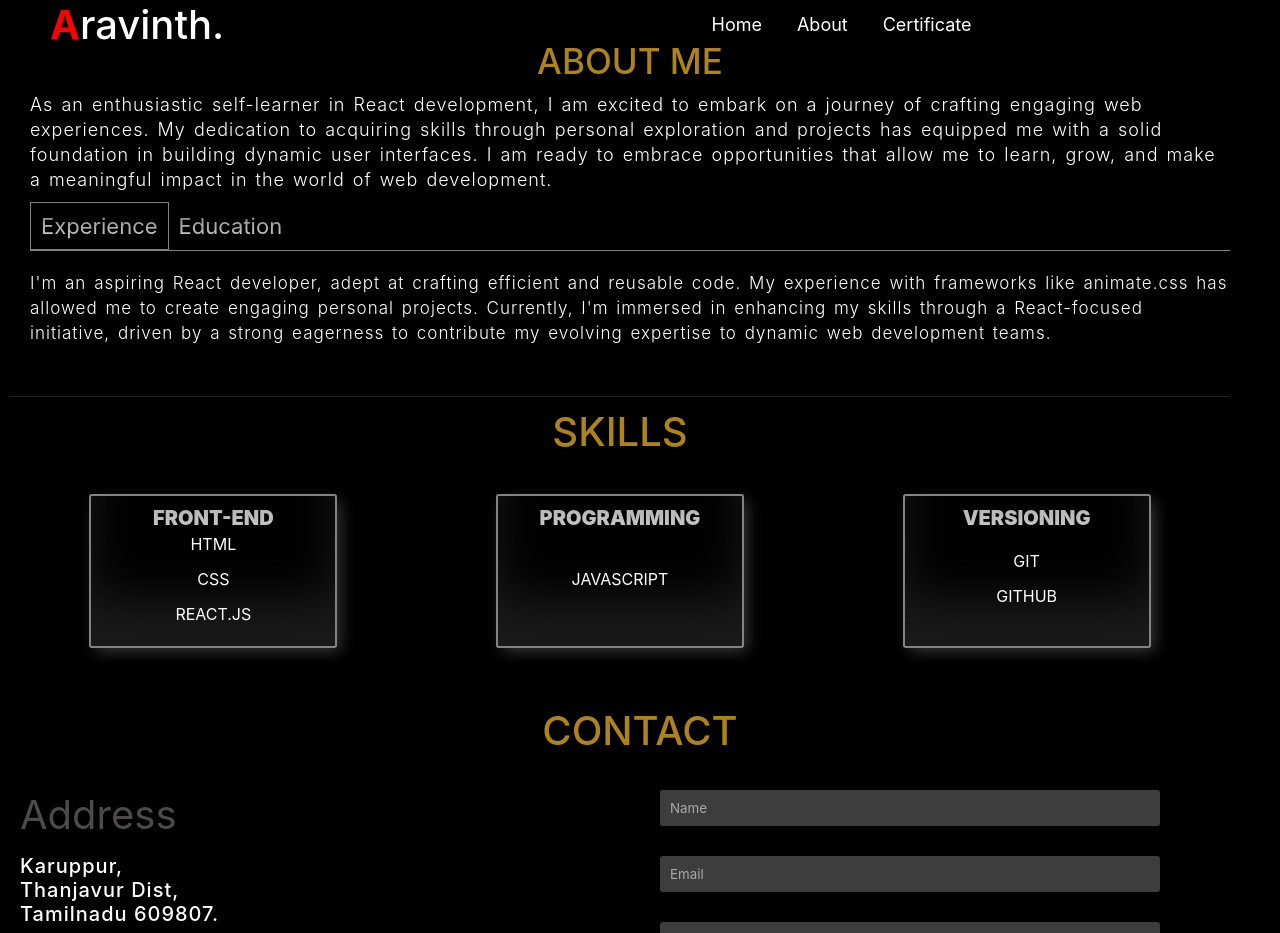
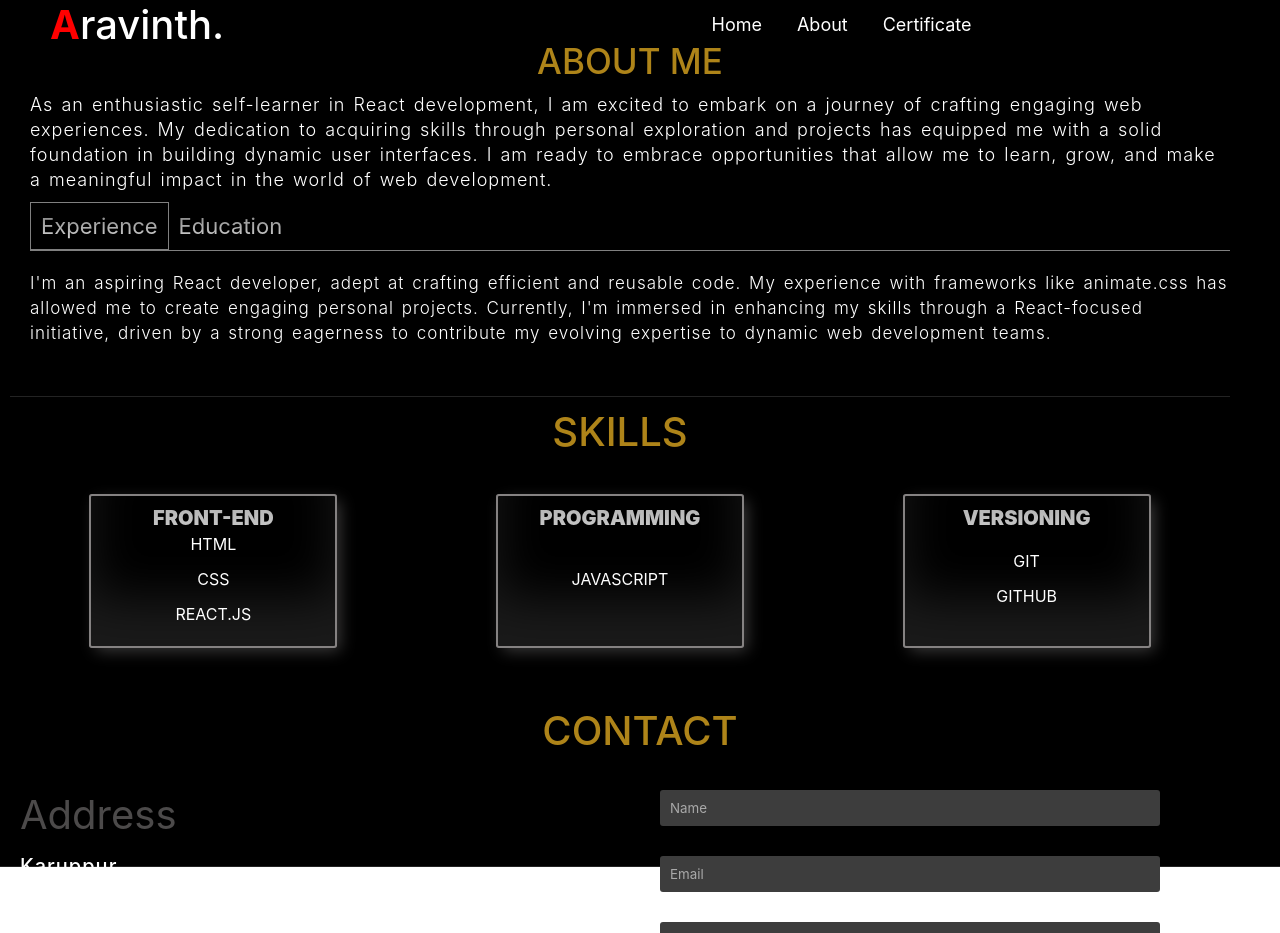
Before and after one commit to AravindhKKS/PORTFOLIO, a React (Create React App) app: page /about in a window 1280 px wide. Shown: the top 933 px of the page. Built offline with nearby package versions, Linux system fonts and the light colour scheme.

Commit message:
Update Footer.css

```diff
--- a/src/components/Footer/Footer.css
+++ b/src/components/Footer/Footer.css
@@ -1,5 +1,6 @@
 .Footer {
   background-color: black;
+  height:20vh;
   color: white;
   border-bottom: 0.1px solid rgb(35, 35, 35);
 }
```
